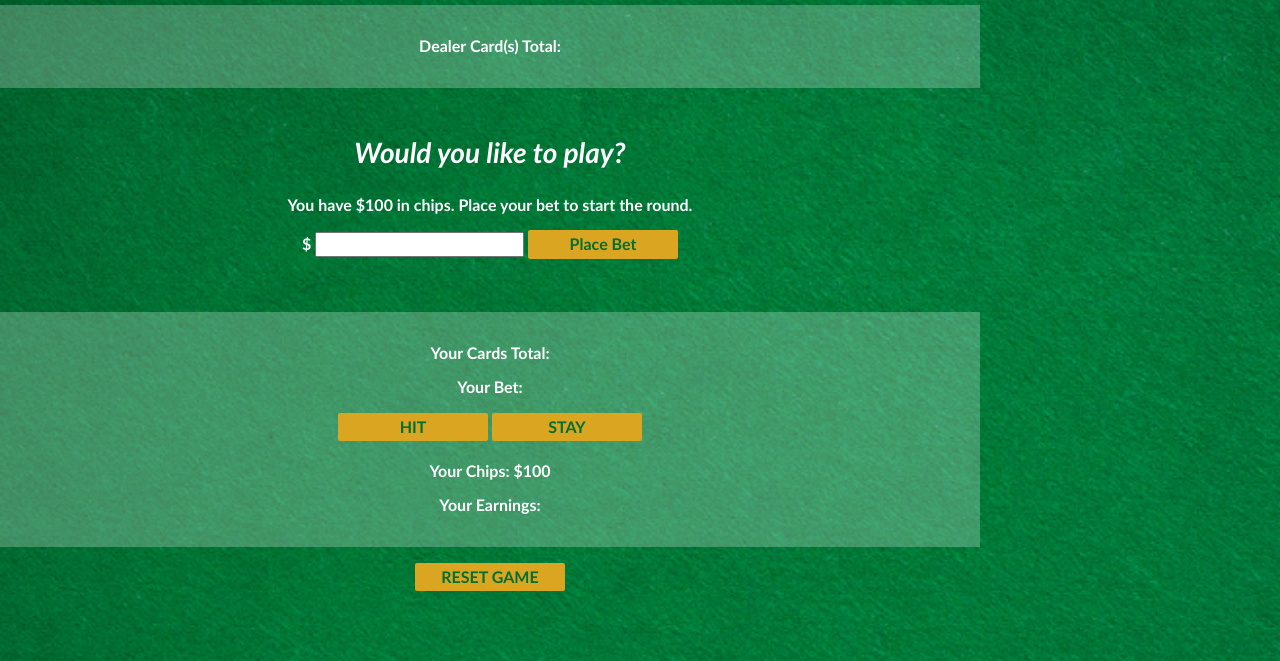
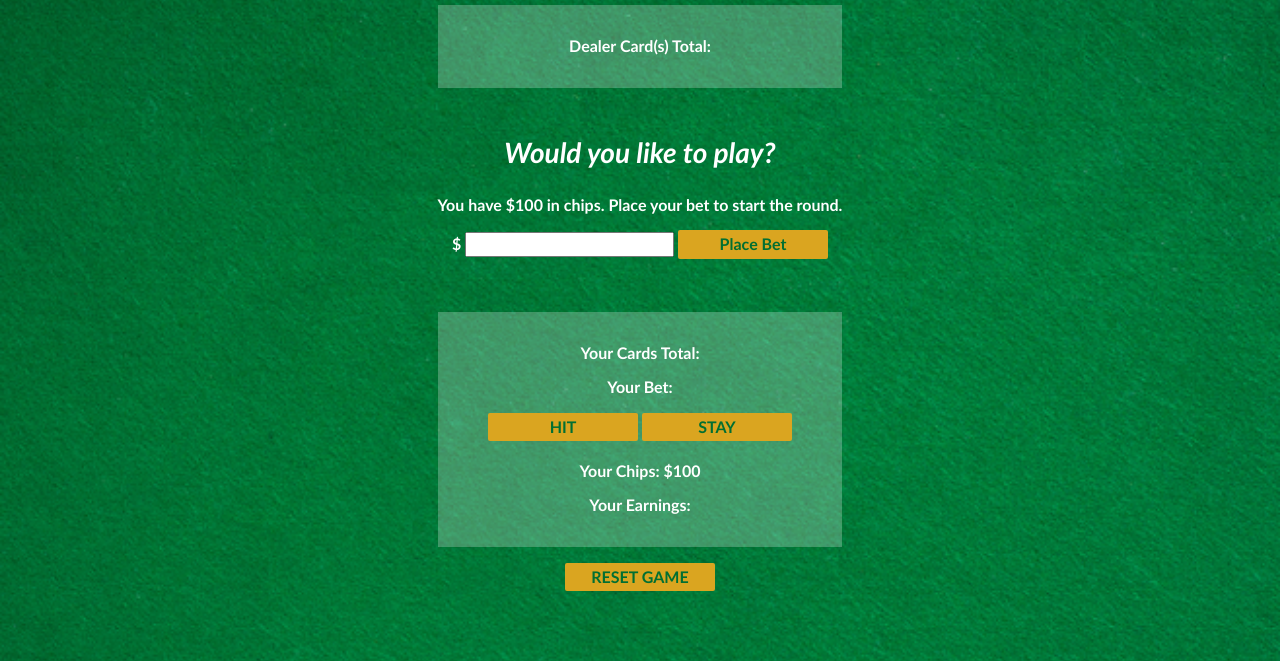
Before and after one commit to cstitches/blackjack, a plain HTML site: page index.html in a window 1280 px wide. Shown: the part 139-800 px from the top of the page. Drawn offline with nearby package versions, Linux system fonts and the light colour scheme.

Commit message:
Adjust CSS to center game content.

```diff
--- a/style.css
+++ b/style.css
@@ -6,7 +6,7 @@ body {
     display: flex;
     flex-direction: column;
     justify-content: center;
-    /* align-items: center; */
+    align-items: center;
     /*background*/
     background-image: url("img/table.png");
     background-size: cover;
@@ -21,6 +21,7 @@ body {
 .container {
     max-width: 980px;
     min-width: 300px;
+    margin: 0 auto;
 }
 
 
```
